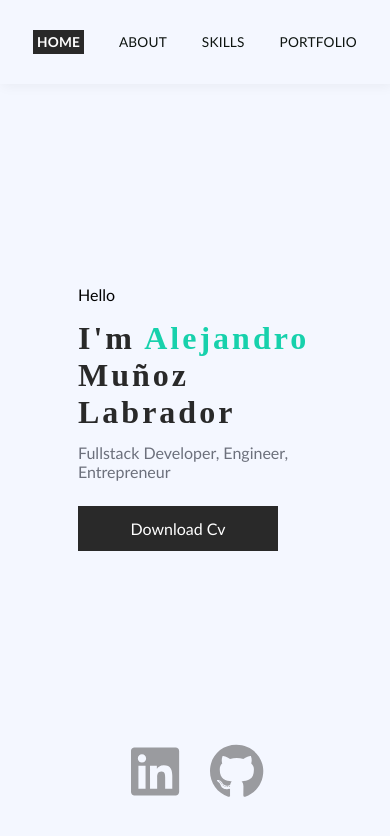
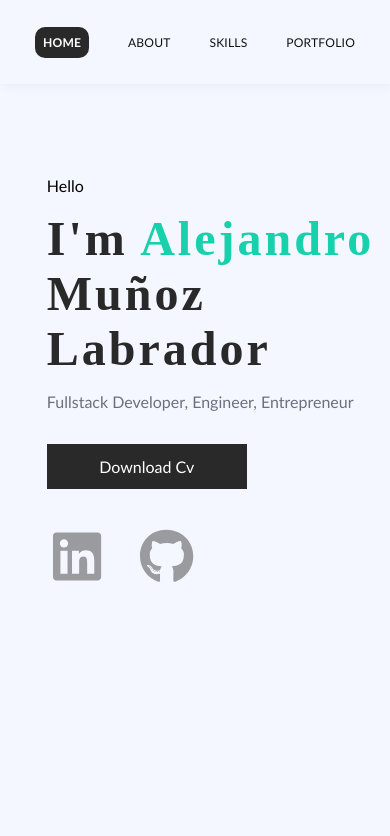
Before and after one commit to AlejoMl1/CV-React, a React (Create React App) app: page / in a window 390 px wide. Shown: the top 836 px of the page. Built offline with nearby package versions, Linux system fonts and the light colour scheme.

Commit message:
first section structure was modified , responsive works but needs to be tuned

```diff
--- a/src/components/FirstSection/FirstSection.js
+++ b/src/components/FirstSection/FirstSection.js
@@ -18,12 +18,13 @@ library.add(fab, faFacebook, faLinkedin, faGithub);
 export default function FirstSection() {
   return (
     <div className={styles.main}>
-      <div className={styles.name}>
+      <div className={styles.main_left}>
         <div className={styles.name_container}>
           <p>Hello</p>
           <h1>
-            I'm <font color="#17d1ac">Alejandro</font> Muñoz Labrador
+            I'm <font color="#17d1ac">Alejandro</font>
           </h1>
+          <h1>Muñoz Labrador</h1>
           <img src={amlCircle} alt="author" />
           <p className={styles.details}>
             {" "}
--- a/src/components/FirstSection/FirstSectionSmall.module.scss
+++ b/src/components/FirstSection/FirstSectionSmall.module.scss
@@ -1,76 +1,49 @@
-@media only screen and (max-width: 767px) {
-  .main {
+@media only screen and (max-width: 850px) {
+.main {
     width: 100vw;
     height: 100vh;
+    box-sizing: border-box;
     display: flex;
-    // overflow: hidden;
+    overflow: hidden;
     background-color: #f4f7ff;
-    // background-color: #af7323;
-    /* background-position: right bottom; */
+    // margin-bottom: 50px;
   }
 
-  .name {
-    font-family: "Gill Sans", "Gill Sans MT", Calibri, "Trebuchet MS",
-      sans-serif;
+
+  .main_left {
+
+    display: flex;
+    flex-direction: column;
+    // grid-template-columns: 1fr 4fr 1fr;
+    // grid-template-rows: repeat(4, 1fr);
     width: 100%;
     height: 100%;
-    display: grid;
-    /* grid-template-rows: repeat(auto-fit, minMax(10px, 1fr)); */
-    grid-template-columns: 1fr 3fr 1fr;
-    grid-template-rows: repeat(10, 1fr);
-    flex-direction: column;
-    justify-content: center;
+    font-family: 'Gill Sans', 'Gill Sans MT', Calibri, 'Trebuchet MS', sans-serif;
+    // justify-content: center;
     text-align: center;
-    align-items: center;
-    grid-column: 1/2;
-    grid-row: 2/3;
+    // align-items: center;
     box-sizing: border-box;
-    justify-self: center;
+    // justify-self: center;
     align-self: center;
-    grid-template-rows: repeat;
     overflow: hidden;
-    /* !* to practice transform */
-    /* https://www.youtube.com/watch?v=rzD-cPhq02E */
-    /* the first argument is the X direction and the second the Y direction */
-    /* -20% of its own width */
-    /* transform: translate(-20%, -50%); */
+    padding-left: 12vw;
+
   }
 
   /* * this is the image of the mobile version */
-  .name img {
+  .main_left img {
     display: none;
   }
 
   .name_container {
-    display: grid;
+    display: flex;
     flex-direction: column;
     justify-content: start;
     align-items: start;
     text-align: start;
-    grid-column: 2/3;
-    grid-row: 4/8;
     overflow: hidden;
-  }
-
-  .name_right {
-    display: none;
-
-  }
-  // this is the part that says fullstack developer
-  .name .details {
-    color: #6c707c;
-    font-size: 16px;
-    margin-top: 5%;
-
-    /* padding-top: 5%; */
-  }
-
-  .name h1 {
-    font-family: Poppins;
-    font-size: 2rem;
-    margin: 0px;
-    letter-spacing: 3px;
-    color: #292929;
+    margin-top: 19vh;
+    // background-color: #17d1ac;
   }
 
   .cvbtn {
@@ -81,7 +54,8 @@
     color: #ffffffff;
     justify-content: center;
     align-items: center;
-    margin-top: 4%;
+    margin-top: 2vh;
+
   }
 
   .cvbtn:hover {
@@ -90,23 +64,61 @@
   }
 
   .social {
-    padding-bottom: max(2vh, 40px);
     display: flex;
-    grid-row: 10/11;
-    grid-column: 2/3;
-    justify-content: center;
-    align-items: center;
-    align-self: center;
+    align-items: start;
+    align-self: start;
+    margin-top: 4vh;
+
     a {
-      // margin: 7px 15px;
-      width: 50px;
+      width: 60px;
       height: 100%;
       cursor: pointer;
       display: block;
       // this font size change the size of the icons
       font-size: 55px;
+      z-index: 1;
     }
   }
+
+  .name_right {
+    display: none;
+    grid-column: 2/3;
+    grid-row: 2/3;
+    width: 100%;
+    height: 100%;
+    justify-content: center;
+    align-content: center;
+    overflow: hidden;
+    box-sizing: border-box;
+    padding-top: 8%;
+
+    /* background-color: purple; */
+    /* background-image: url("../images/bgf.jpg");
+    background-size: 90%;
+    background-repeat: no-repeat;
+    background-size: 100% auto;*/
+    img {
+      object-fit: fill;
+      height: 80vh;
+      // height:50%;
+    }
+  }
+
+  .main_left .details {
+    color: #6c707c;
+    font-size: 16px;
+    // margin-top: 5%;
+    /* padding-top: 5%; */
+  }
+
+  .main_left h1 {
+    font-family: Poppins;
+    font-size: 3rem;
+    margin: 0px;
+    letter-spacing: 3px;
+    color: #292929;
+  }
+
 
   .icons {
     color: rgba(18, 17, 17, 0.4);
@@ -123,8 +135,26 @@
   }
 
   .arrow {
+    align-self: end;
+    width: 50%;
+    height: 15%;
+    margin-bottom: 4em;
+    position: absolute;
+    bottom: 0px;
+    left: -3%;
+    border-right: 1px solid rgba(41, 41, 41, 0.3);
     display: none;
-
   }
 
+  .arrow::after {
+    content: '';
+    position: absolute;
+    width: 0;
+    height: 0;
+    border-style: solid;
+    border-width: 11px 11px 0px 11px;
+    border-color: #292929 transparent transparent transparent;
+    right: -0.7em;
+    bottom: -2px;
+  }
 }
--- a/src/components/Header/Header.css
+++ b/src/components/Header/Header.css
@@ -17,12 +17,15 @@ a {
     top: 0;
     left: 0;
     width: 100%;
+
     box-sizing: border-box;
     padding: 10px 50px;
     background-color: #f4f7ff;
     box-shadow: 2px 2px 12px rgba(0, 0, 0, 0.05);
     /* If two positioned elements overlap without a z-index specified, the element positioned last in the HTML code will be shown on top.  */
     z-index: 1;
+    height: 30vh;
+    background-color: #1d187c;
 }
 
 
--- a/src/components/Header/Header.module.scss
+++ b/src/components/Header/Header.module.scss
@@ -25,6 +25,8 @@
         box-shadow: 2px 2px 12px rgba(0, 0, 0, 0.05);
         /* If two positioned elements overlap without a z-index specified, the element positioned last in the HTML code will be shown on top.  */
         z-index: 1;
+        height: 11vh;
+
     }
 
 
--- a/src/components/Header/HeaderSmall.module.scss
+++ b/src/components/Header/HeaderSmall.module.scss
@@ -39,7 +39,7 @@
         padding: 0;
 
         li {
-            font-size: 3.5vw;
+            font-size: 3.1vw;
             text-transform: uppercase;
         }
     }
@@ -59,34 +59,39 @@
         background-color: #292929;
         color: #ffffffff !important;
         font-weight: 600;
-        padding: 4px;
+        padding: 8px;
+        border-radius: 10px;
     }
 
     .about-true{
         background-color: #292929;
         color: #ffffffff !important;
         font-weight: 600;
-        padding: 4px;
+        padding: 8px;
+        border-radius: 10px;
     }
 
     .skills-true{
         background-color: #292929;
         color: #ffffffff !important;
         font-weight: 600;
-        padding: 4px;
+        padding: 8px;
+        border-radius: 10px;
     }
 
     .about-true{
         background-color: #292929;
         color: #ffffffff !important;
         font-weight: 600;
-        padding: 4px;
+        padding: 8px;
+        border-radius: 10px;
     }
     .portfolio-true{
         background-color: #292929;
         color: #ffffffff !important;
         font-weight: 600;
-        padding: 4px;
+        padding: 8px;
+        border-radius: 10px;
     }
 
 }
```
Also changed, not shown: src/components/FirstSection/FirstSection.module.scss (+90 -108 lines).
